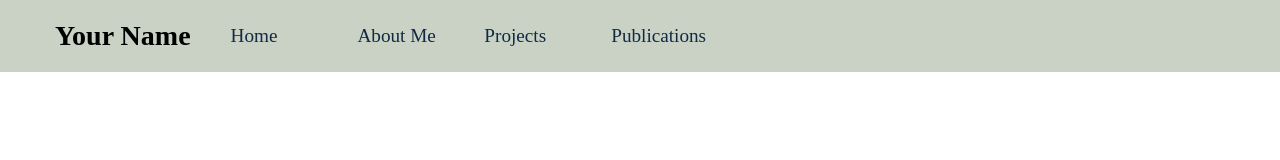
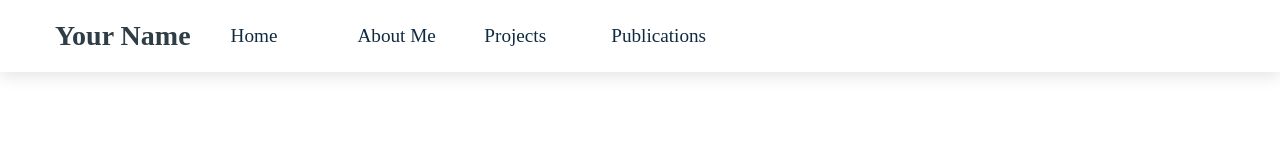
Before and after one commit to reza-azimifar/personal-portfolio, a website: page index.html in a window 1280 px wide. Drawn offline with Linux system fonts and the light colour scheme.

Commit message:
navbar creation and styling part 2

```diff
--- a/index.html
+++ b/index.html
@@ -15,7 +15,7 @@
     </head>
 
     <body>
-        <nav class="nav">
+        <nav id="nav" class="nav">
             <div class="nav-center">
                 <div class="nav-center-header">
                     <h3>Your Name</h3>
@@ -39,5 +39,7 @@
                 </ul>
             </div>
         </nav>
+
+        <script src="./src/js/app.js"></script>
     </body>
 </html>
--- /dev/null
+++ b/src/js/app.js
@@ -0,0 +1,8 @@
+const navbar = document.querySelector("#nav");
+window.addEventListener("scroll", () => {
+    if (window.scrollY > 80) {
+        navbar.classList.add("navbar-fixed");
+    } else {
+        navbar.classList.remove("navbar-fixed");
+    }
+});
--- a/src/scss/_navbar.scss
+++ b/src/scss/_navbar.scss
@@ -1,9 +1,19 @@
 .nav {
     display: grid;
     align-items: center;
-    background: $clr-primary-5;
+    background: $clr-glass;
+    backdrop-filter: blur(5px);
+    box-shadow: $light-shadow;
+    position: absolute;
+    width: 100%;
+    color: $clr-primary-1;
     height: 4.5rem;
     padding: 1rem;
+    transition: $transition;
+    -webkit-transition: $transition;
+    -moz-transition: $transition;
+    -ms-transition: $transition;
+    -o-transition: $transition;
 
     &-center {
         width: 100%;
@@ -24,9 +34,12 @@
                 justify-self: end;
                 background: transparent;
                 border-color: transparent;
-                color: $clr-primary-2;
                 font-size: 2rem;
                 cursor: pointer;
+
+                i {
+                    color: $clr-primary-1;
+                }
             }
         }
 
@@ -35,3 +48,10 @@
         }
     }
 }
+
+.navbar-fixed {
+    position: fixed;
+    top: 0;
+    left: 0;
+    box-shadow: $dark-shadow;
+}
--- a/src/scss/_variables.scss
+++ b/src/scss/_variables.scss
@@ -63,6 +63,7 @@ $clr-grey-1: #102a42;
 $clr-grey-2: #617d98;
 $clr-grey-3: rgb(241, 245, 248);
 $clr-white: #fff;
+$clr-glass: rgba(255, 255, 255, 0.2);
 $ff-primary: "Source-Sans-3", sans-serif;
 $transition: all 0.3s linear;
 $radius: 0.5rem;
```
Also changed, not shown: src/css/styles.css, 1 other file.
